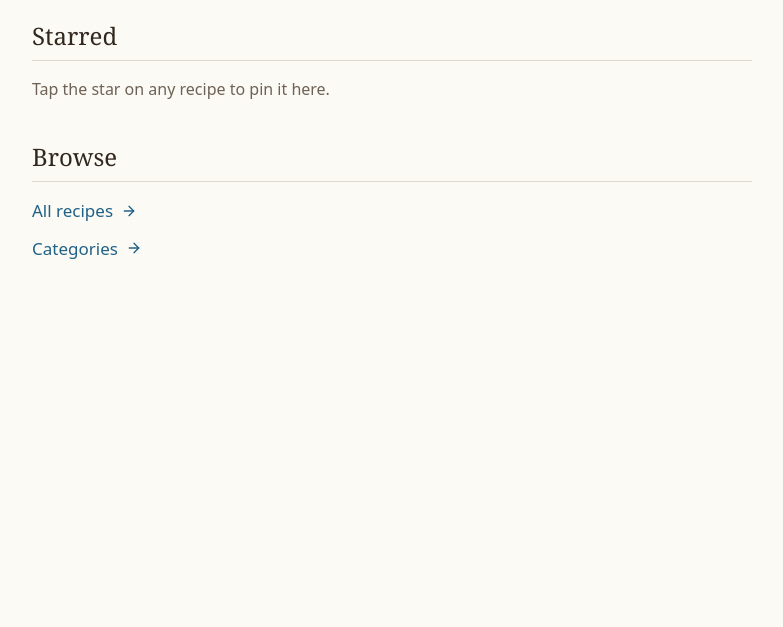
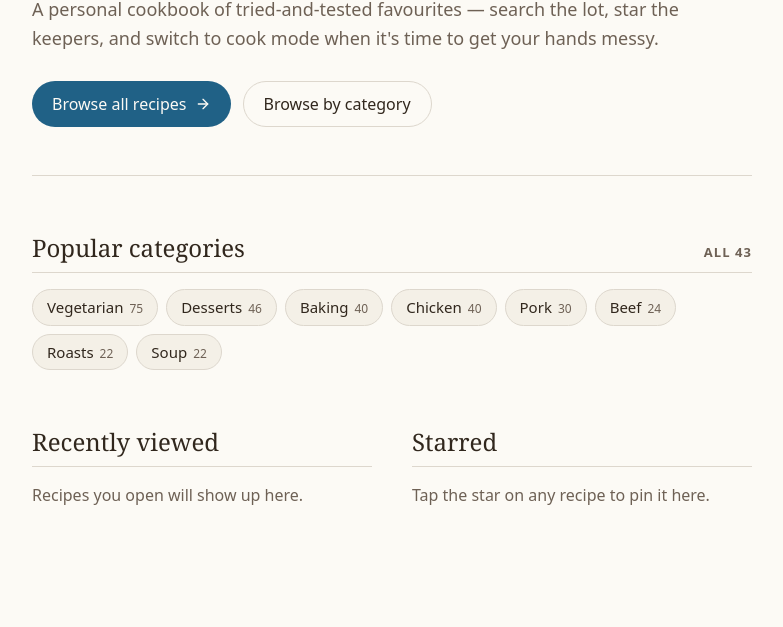
Before and after one commit to euangoddard/rpp, an Astro site: page / in a window 1280 px wide. Shown: the part 221-848 px from the top of the page, without its empty margins (248-1031 px from the left). Before the commit the page ends 800 px from the top, so only its background shows below. Built offline with nearby package versions, Linux system fonts and the light colour scheme; Astro itself is replaced by a stand-in of ours.

Commit message:
feat(homepage): improve UI

```diff
--- a/src/pages/index.astro
+++ b/src/pages/index.astro
@@ -1,9 +1,28 @@
 ---
+import { getCollection } from "astro:content";
 import Base from "../layouts/Base.astro";
 import RecentRecipes from "../components/RecentRecipes.tsx";
 import StarredRecipes from "../components/StarredRecipes.tsx";
 import { ArrowRightIcon } from "../components/icons";
+import { getTagUrl } from "../lib/tags";
 import { buildPermalink } from "../lib/permalink";
+
+const recipes = await getCollection("recipes");
+
+const tagsWithCount = new Map<string, number>();
+for (const recipe of recipes) {
+  for (const tag of recipe.data.tags) {
+    tagsWithCount.set(tag, (tagsWithCount.get(tag) ?? 0) + 1);
+  }
+}
+
+const recipeCount = recipes.length;
+const categoryCount = tagsWithCount.size;
+
+const featuredTags = [...tagsWithCount.entries()]
+  .sort((a, b) => b[1] - a[1] || a[0].localeCompare(b[0]))
+  .slice(0, 8)
+  .map(([name, count]) => ({ name, count, url: getTagUrl(name) }));
 ---
 
 <Base
@@ -11,34 +30,66 @@ import { buildPermalink } from "../lib/permalink";
   description="A personal recipe collection — browse, search, and cook your favourite recipes."
   permalink={buildPermalink("/")}
 >
-  <RecentRecipes client:load />
-  <StarredRecipes client:load />
-
-  <section>
-    <h2 class="border-line mb-4 border-b pb-2 text-2xl">Browse</h2>
-    <ul class="space-y-3">
-      <li>
+  <section class="border-line mb-12 border-b pb-10 sm:mb-14 sm:pb-12">
+    <p class="meta-label mb-3">
+      {recipeCount} recipes · {categoryCount} categories
+    </p>
+    <h1 class="text-4xl sm:text-5xl">Recipes worth cooking again.</h1>
+    <p class="text-ink-soft mt-4 max-w-prose text-lg leading-relaxed">
+      A personal cookbook of tried-and-tested favourites — search the lot, star
+      the keepers, and switch to cook mode when it's time to get your hands
+      messy.
+    </p>
+    <div class="mt-7 flex flex-wrap gap-3">
       <a
         href="/recipes"
-          class="text-accent group inline-flex items-center gap-2 text-[1.0625rem] underline-offset-2 hover:underline"
+        class="bg-accent text-paper hover:bg-accent-deep group inline-flex items-center gap-2 rounded-full px-5 py-2.5 font-medium transition-colors"
       >
-          All recipes
+        Browse all recipes
         <ArrowRightIcon
           class="size-4 transition-transform group-hover:translate-x-0.5"
         />
       </a>
-      </li>
+      <a
+        href="/categories"
+        class="border-line text-ink hover:border-accent hover:text-accent inline-flex items-center gap-2 rounded-full border px-5 py-2.5 font-medium transition-colors"
+      >
+        Browse by category
+      </a>
+    </div>
+  </section>
+
+  <section class="mb-12 sm:mb-14">
+    <div
+      class="border-line mb-4 flex items-baseline justify-between border-b pb-2"
+    >
+      <h2 class="text-2xl">Popular categories</h2>
+      <a
+        href="/categories"
+        class="meta-label hover:text-accent transition-colors"
+      >
+        All {categoryCount}
+      </a>
+    </div>
+    <ul class="flex flex-wrap gap-2">
+      {
+        featuredTags.map(({ name, url, count }) => (
           <li>
             <a
-          href="/categories"
-          class="text-accent group inline-flex items-center gap-2 text-[1.0625rem] underline-offset-2 hover:underline"
+              href={url}
+              class="border-line bg-paper-deep text-ink hover:border-accent hover:text-accent inline-flex items-baseline gap-1.5 rounded-full border px-3.5 py-1.5 text-[0.9375rem] font-medium transition-colors"
             >
-          Categories
-          <ArrowRightIcon
-            class="size-4 transition-transform group-hover:translate-x-0.5"
-          />
+              {name}
+              <span class="text-ink-soft text-[0.75rem]">{count}</span>
             </a>
           </li>
+        ))
+      }
     </ul>
   </section>
+
+  <div class="grid gap-x-10 sm:grid-cols-2">
+    <RecentRecipes client:load />
+    <StarredRecipes client:load />
+  </div>
 </Base>
```
Lines whose indentation alone changed are shown as unchanged.
